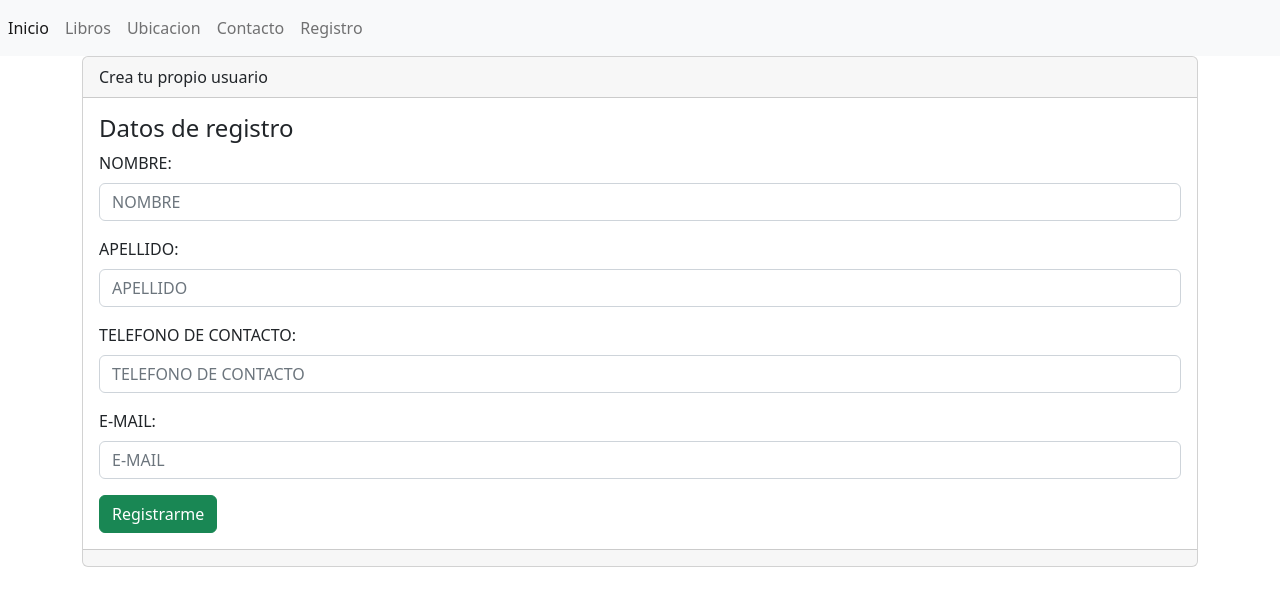
After one commit to Jonx76/proyecto_intermedio, a Django app: page /registro/ in a window 1280 px wide. The commit adds this page. Shown: the top 606 px of the page. Run offline with Django 4.2, Linux system fonts and the light colour scheme.

Commit message:
2do commit Juan B 20/7

```diff
--- a/AppIntermedio/admin.py
+++ b/AppIntermedio/admin.py
@@ -1,8 +1,9 @@
 from django.contrib import admin
-from .models import Libro, Ubicacion, Contacto
+from .models import Libro, Ubicacion, Contacto, Registro
 
 # Register your models here.
 
 admin.site.register(Libro)
 admin.site.register(Ubicacion)
 admin.site.register(Contacto)
+admin.site.register(Registro)
--- a/AppIntermedio/forms.py
+++ b/AppIntermedio/forms.py
@@ -1,7 +1,12 @@
 from django import forms
-from .models import Libro
+from .models import Libro, Registro
 
 class LibroForm(forms.ModelForm):
     class Meta:
         model = Libro
         fields = '__all__'
+
+class RegistroForm(forms.ModelForm):
+    class Meta:
+        model = Registro
+        fields = '__all__'
--- a/AppIntermedio/models.py
+++ b/AppIntermedio/models.py
@@ -29,3 +29,16 @@ class Contacto(models.Model):
     def __str__(self):
         fila = "Titulo: " + self.titulo
         return fila
+
+class Registro(models.Model):
+    nombre = models.CharField(max_length=100, verbose_name='NOMBRE')
+    apellido = models.CharField(max_length=100, verbose_name='APELLIDO')
+    telefono = models.IntegerField(verbose_name='TELEFONO DE CONTACTO')
+    email = models.EmailField(verbose_name="E-MAIL")
+    def __str__(self):
+        fila = "NOMBRE: " + self.nombre + " - " + "APELLIDO: " + self.apellido +  " - " + "E-MAIL: " + self.email
+        return fila
+
+    def __int__(self):
+        fila2 ="Telefono de contacto" + self.telefono
+        return fila2
--- /dev/null
+++ b/AppIntermedio/templates/Registro/formregistro.html
@@ -0,0 +1,23 @@
+<form enctype="multipart/form-data" method="post">
+
+    {% csrf_token %}
+    {% for campo in formulario %}
+
+      <div class="mb-3">
+      <label for="" class="form-label">{{campo.label}}:</label>
+
+      <input
+      type="{{campo.field.widget.input_type}}"
+      class="form-control"
+      name="{{ campo.name }}"
+      id=""
+      aria-describedby="helpId"
+      placeholder="{{ campo.label }}" />
+
+  </div>
+
+    {% endfor %}
+
+  <input name="" id="" class="btn btn-success" type="submit" value="Registrarme">
+
+  </form>
--- /dev/null
+++ b/AppIntermedio/templates/Registro/registro.html
@@ -0,0 +1,21 @@
+{% extends "base.html" %}
+
+{% block titulo %} Registrarse {% endblock %}
+
+{% block contenido %}
+
+<div class="card">
+    <div class="card-header">
+        Crea tu propio usuario
+    </div>
+    <div class="card-body">
+        <h4 class="card-title">Datos de registro</h4>
+
+    {% include 'registro/formregistro.html' %}
+    </div>
+    <div class="card-footer text-muted">
+
+    </div>
+</div>
+
+{% endblock %}
--- a/AppIntermedio/templates/base.html
+++ b/AppIntermedio/templates/base.html
@@ -18,6 +18,7 @@
              <a class="nav-item nav-link" href="{% url 'libros' %}">Libros</a>
              <a class="nav-item nav-link" href="{% url 'ubicacion' %}">Ubicacion</a>
              <a class="nav-item nav-link" href="{% url 'contacto' %}">Contacto</a>
+             <a class="nav-item nav-link" href="{% url 'registro' %}">Registro</a>
          </div>
      </nav>
     <div class="container">
--- a/AppIntermedio/views.py
+++ b/AppIntermedio/views.py
@@ -1,6 +1,6 @@
 from django.shortcuts import render, redirect
 from .models import Libro
-from .forms import LibroForm
+from .forms import LibroForm, RegistroForm
 from django.http import HttpResponse
 
 
@@ -36,3 +36,10 @@ def contacto(request):
 
 def datoscontacto(request):
     return render(request, "contacto/contacto.html")
+
+def registro(request):
+    formulario = RegistroForm(request.POST or None,request.FILES or None)
+    if formulario.is_valid():
+        formulario.save()
+        return redirect('registro')
+    return render(request,"registro/registro.html", {'formulario': formulario})
--- a/intermedio/urls.py
+++ b/intermedio/urls.py
@@ -15,7 +15,7 @@ Including another URLconf
 """
 from django.contrib import admin
 from django.urls import path
-from AppIntermedio.views import libros, inicio, crear, editar, ubicacion, buscar, contacto, datoscontacto
+from AppIntermedio.views import libros, inicio, crear, editar, ubicacion, buscar, contacto, datoscontacto, registro
 
 
 
@@ -29,4 +29,5 @@ urlpatterns = [
     path('ubicacion/buscar', buscar, name='buscar'),
     path('contacto/', contacto, name='contacto'),
     path('contacto/datoscontacto', datoscontacto, name='datoscontacto'),
+    path('registro/', registro, name='registro'),
 ]
```
Also changed, not shown: AppIntermedio/migrations/0008_registro.py (added), AppIntermedio/migrations/0009_registro_apellido_registro_email_registro_telefono.py (added), db.sqlite3, imagenes/HarryPotterYLaPidraFilosofal.jpg (added).
